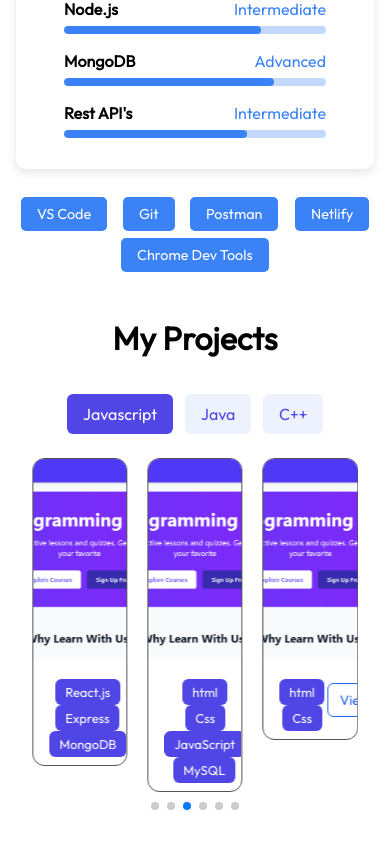
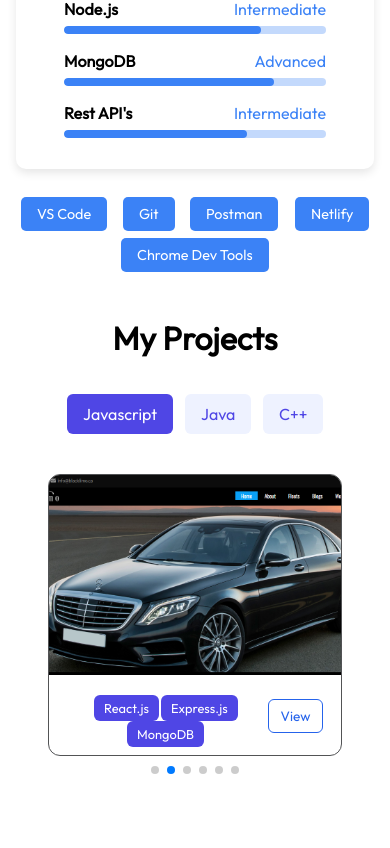
Before and after one commit to israrahmad831/Portfoio-Website, a React (Vite) app in the folder Frontend/: page / in a window 390 px wide. Shown: the part 3913-4761 px from the top of the page. After the commit the page ends 4733 px from the top, so only its background shows below. Built offline with nearby package versions, Linux system fonts and the light colour scheme.

Commit message:
fixed cards responsive issue

```diff
--- a/Frontend/src/Components/Projects/Projects.jsx
+++ b/Frontend/src/Components/Projects/Projects.jsx
@@ -109,7 +109,7 @@ const Projects = () => {
       </div>
 
       <Swiper
-        slidesPerView={projects.length < 3 ? projects.length : 3}
+        slidesPerView={1}
         spaceBetween={20}
         loop={true}
         autoplay={{ delay: 2500, disableOnInteraction: false }}
@@ -117,12 +117,21 @@ const Projects = () => {
         grabCursor={true}
         modules={[Pagination, Autoplay]}
         breakpoints={{
-          1024: { slidesPerView: projects.length < 3 ? projects.length : 3 },
-          768: { slidesPerView: projects.length < 2 ? projects.length : 2 },
-          480: { slidesPerView: 1 },
+          1024: {
+            slidesPerView: 3,
+          },
+          768: {
+            slidesPerView: 2,
+          },
+          480: {
+            slidesPerView: 1,
+          },
         }}
+        centeredSlides={true}
+        centeredSlidesBounds={true}
         className={s.slider}
       >
+        <div className={s.projectsBox}>
           {projects.map((project, index) => (
             <SwiperSlide key={index} className={s.slide}>
               <div className={s.projectCard}>
@@ -134,7 +143,9 @@ const Projects = () => {
                   />
                   <div className={s.overlay}>
                     <h3 className={s.projectTitle}>{project.title}</h3>
-                  <p className={s.projectDescription}>{project.description}</p>
+                    <p className={s.projectDescription}>
+                      {project.description}
+                    </p>
                   </div>
                 </div>
                 <div className={s.projectInfo}>
@@ -159,6 +170,7 @@ const Projects = () => {
               </div>
             </SwiperSlide>
           ))}
+        </div>
       </Swiper>
     </div>
   );
--- a/Frontend/src/Components/Projects/Projects.module.css
+++ b/Frontend/src/Components/Projects/Projects.module.css
@@ -39,8 +39,22 @@
 
 .slider {
   max-width: 100%;
-  margin: auto;
+  margin: 0 auto; /* Ensure it is centered horizontally */
   padding: 0 1rem;
+}
+.slide {
+  display: flex;
+  justify-content: center;
+  align-items: center;
+  width: 100%;
+}
+
+.projectsBox {
+  display: flex;
+  justify-content: center;
+  align-items: center;
+  flex-wrap: wrap; /* Allow items to wrap based on screen size */
+  width: 100%;
 }
 
 .projectCard {
@@ -49,8 +63,8 @@
   overflow: hidden;
   border: 1px solid #525355;
   max-width: 350px;
+  margin: 1rem; /* Add margin between cards */
   height: 100%;
-  margin: auto;
   margin-bottom: 2rem;
 }
 
```
Lines whose indentation alone changed are shown as unchanged.
